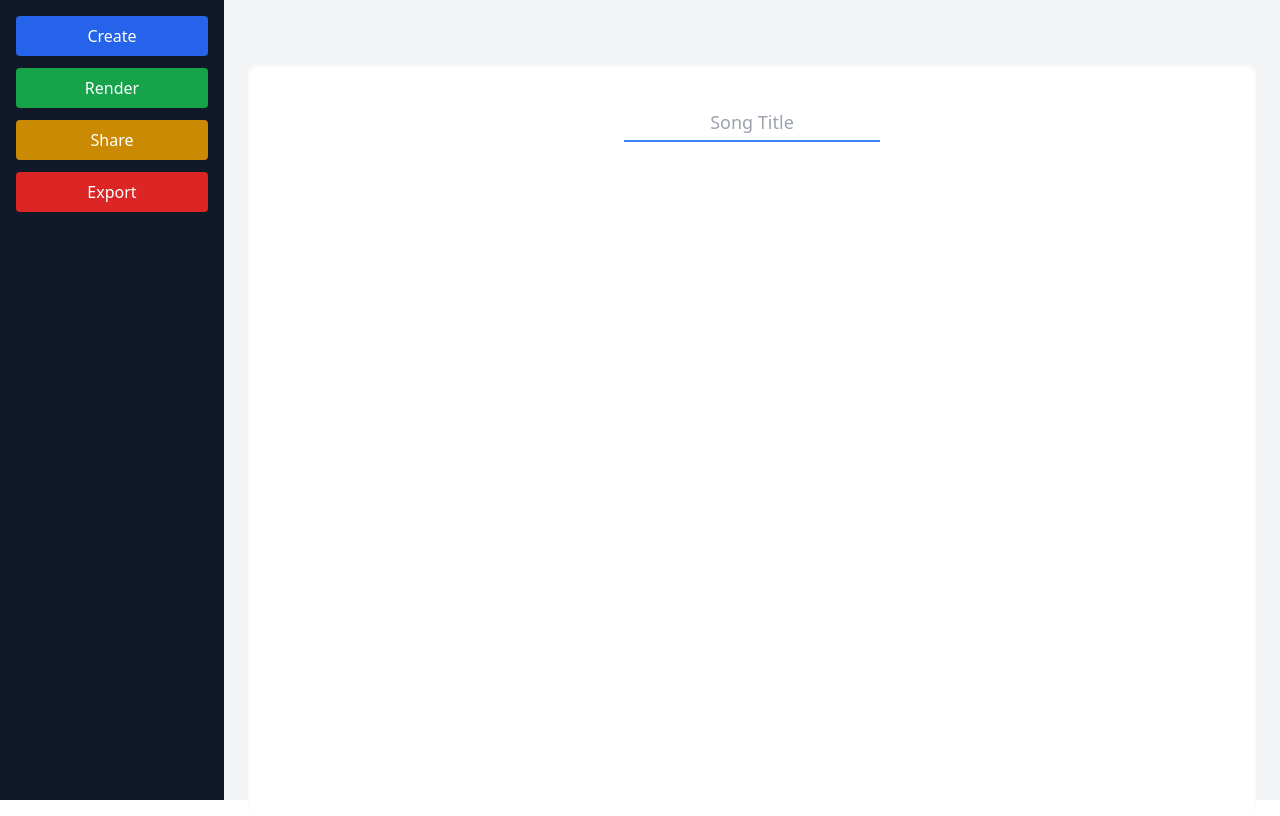
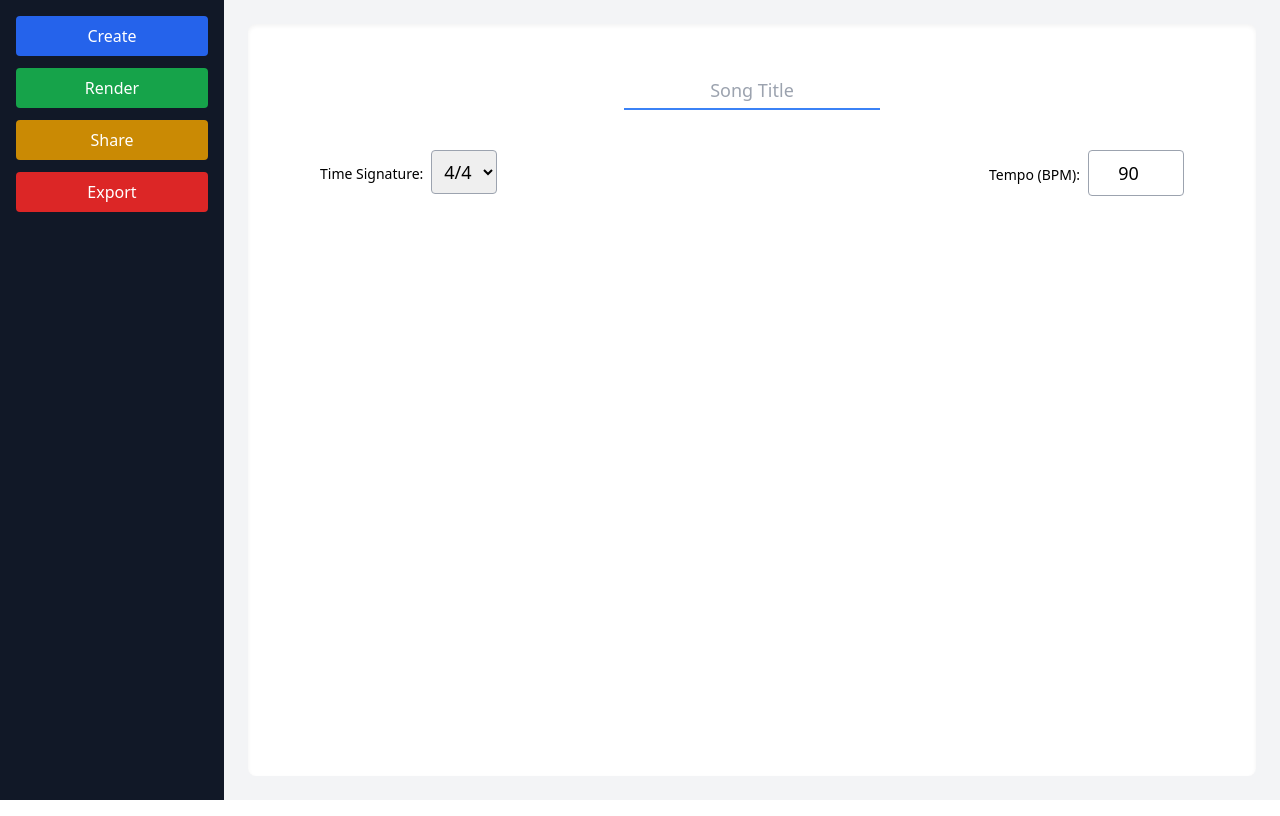
Before and after one commit to verypei/notation, a React (Create React App) app: page / in a window 1280 px wide. Built offline with nearby package versions, Linux system fonts and the light colour scheme.

Commit message:
set temp and time signature

```diff
--- a/src/pages/canvas.js
+++ b/src/pages/canvas.js
@@ -1,49 +1,72 @@
 import { useState } from "react";
 
 export default function CanvasArea() {
-  // ------------------------------- USE STATE -------------------------------------
+  const [title, setTitle] = useState("");
+  const [isEditing, setIsEditing] = useState(true);
+  const [timeSignature, setTimeSignature] = useState("4/4");
+  const [tempo, setTempo] = useState(90);
 
-  const [title, setTitle] = useState("");
-  const [isEditingTitle, setIsEditingTitle] = useState(true);
-
-  // ------------------------------- FUNCTION -------------------------------------
-
-  const handleTitleChange = (e) => {
-    setTitle(e.target.value);
+  // ------------------ Handlers ------------------
+  const handleTitleChange = (e) => setTitle(e.target.value);
+  const handleKeyDown = (e) => {
+    if (e.key === "Enter") setIsEditing(false);
   };
-
-  const handleKeyDown = (e) => {
-    if (e.key === "Enter") {
-      setIsEditingTitle(false); // switch to display mode
-    }
-  };
-
-  const handleClick = () => {
-    setIsEditingTitle(true); // switch back to input mode
-  };
+  const handleTitleClick = () => setIsEditing(true);
+  const handleTimeSignatureChange = (e) => setTimeSignature(e.target.value);
+  const handleTempoChange = (e) => setTempo(Number(e.target.value));
 
   return (
-    <div className="w-full h-full bg-white rounded-lg shadow-inner">
-      <div className="flex justify-center mt-10">
-        {isEditingTitle ? (
+    <div className="w-full h-full bg-white rounded-lg shadow-inner p-6">
+      {/* Song Title */}
+      <div className="flex justify-center mt-6">
+        {isEditing ? (
           <input
             type="text"
             placeholder="Song Title"
-            className="border-b-2 border-gray-400 focus:outline-none focus:border-blue-500 text-lg p-1 w-64 text-center mt-10"
+            className="border-b-2 border-gray-400 focus:outline-none focus:border-blue-500 text-lg p-1 w-64 text-center"
             value={title}
             onChange={handleTitleChange}
-            onKeyDown={handleKeyDown} // detect Enter key
+            onKeyDown={handleKeyDown}
             autoFocus
           />
         ) : (
           <span
-            className="text-lg font-semibold cursor-pointer mt-10"
-            onClick={handleClick} // click to edit again
+            className="text-lg font-semibold cursor-pointer"
+            onClick={handleTitleClick}
           >
             {title || "Untitled Song"}
           </span>
         )}
       </div>
+
+      {/* Time Signature + Tempo */}
+      <div className="flex justify-between mt-10 px-2 ml-10">
+        {/* Left: Time Signature */}
+        <div>
+          <label className="text-sm font-medium mr-2">Time Signature:</label>
+          <select
+            className="border border-gray-400 rounded p-2 text-lg focus:outline-none focus:border-blue-500"
+            value={timeSignature}
+            onChange={handleTimeSignatureChange}
+          >
+            <option value="4/4">4/4</option>
+            <option value="3/4">3/4</option>
+            <option value="6/8">6/8</option>
+            <option value="2/4">2/4</option>
+          </select>
+        </div>
+
+        {/* Right: Tempo */}
+        <div>
+          <label className="text-sm font-medium mr-2">Tempo (BPM):</label>
+          <input
+            type="number"
+            className="border border-gray-400 rounded p-2 text-lg focus:outline-none focus:border-blue-500 w-24 text-center mr-10"
+            value={tempo}
+            onChange={handleTempoChange}
+          />
+        </div>
+      </div>
     </div>
   );
 }
```
